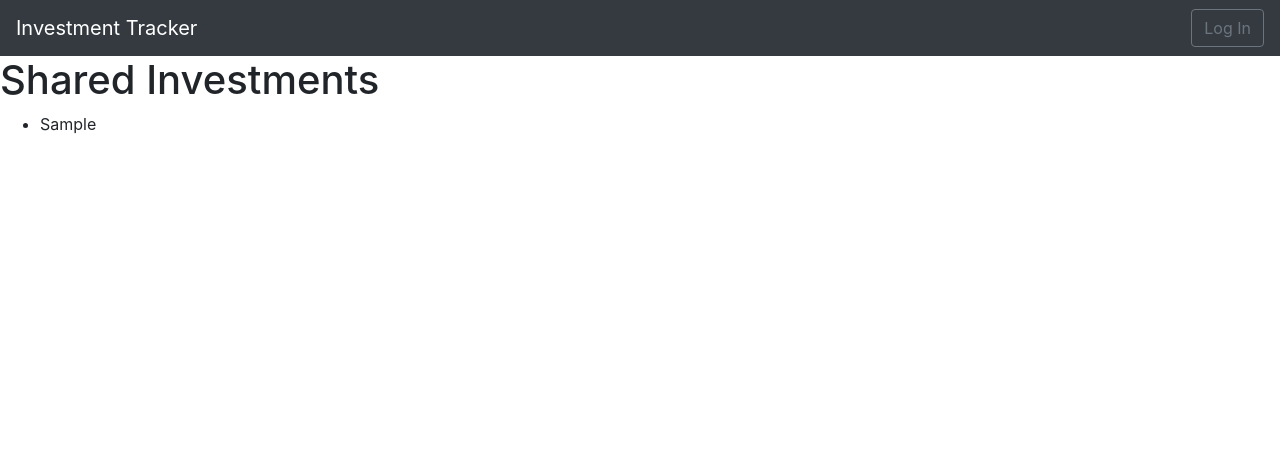
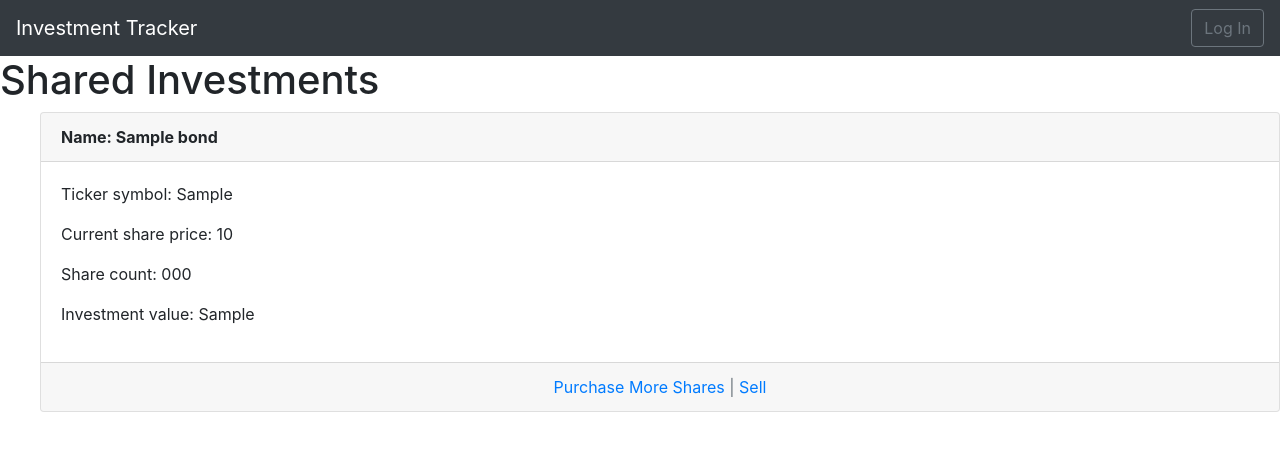
Before and after one commit to wayfarer1549/ecu-seng-6245-investment-tracker, a Django app: template investment_tracker/investmentservices/templates/investmentservices/shared_investments_list.html in a window 1280 px wide. Shown: the top 451 px of the page. Run offline with Django 3.2, Linux system fonts and the light colour scheme; the template is opened without the code that fills it: most values are stand-ins (such as "Sample title", 1, 10 or a date in 2020); parts of the project's set-up code (start-up, migrations or seed data) failed here and were passed over; some libraries are stand-ins or nearby versions.

Commit message:
Added Bootstrap styling for full shared investment list

```diff
--- a/investment_tracker/investmentservices/templates/investmentservices/shared_investments_list.html
+++ b/investment_tracker/investmentservices/templates/investmentservices/shared_investments_list.html
@@ -44,7 +44,24 @@
 <ul>
 
 {% for shared_investment in object_list %}
-	<li>{{shared_investment.ticker_symbol}}</li>
+
+	<div class="card">
+      		<div class="card-header">
+        	<span class="font-weight-bold">Name: {{ shared_investment.name }}</span>
+        	</span>
+      		</div>
+      		<div class="card-body">
+        		<p>Ticker symbol: {{ shared_investment.ticker_symbol }}<p>
+        		<p>Current share price: {{ shared_investment.current_price }}<p>
+        		<p>Share count: {{ shared_investment.number_of_shares }}<p>
+        		<p>Investment value: {{ shared_investment.investment_value }}<p>
+      		</div>
+      		<div class="card-footer text-center text-muted">
+		        <a href="{% url 'additional-shares' shared_investment.pk %}">Purchase More Shares</a> |
+		        <a href="{% url 'sell-investment' shared_investment.pk %}">Sell</a>
+      		</div>
+    		</div>
+    		<br />
 {% empty %}
 	<li>No investments to display.</li>
 {% endfor %}
```
